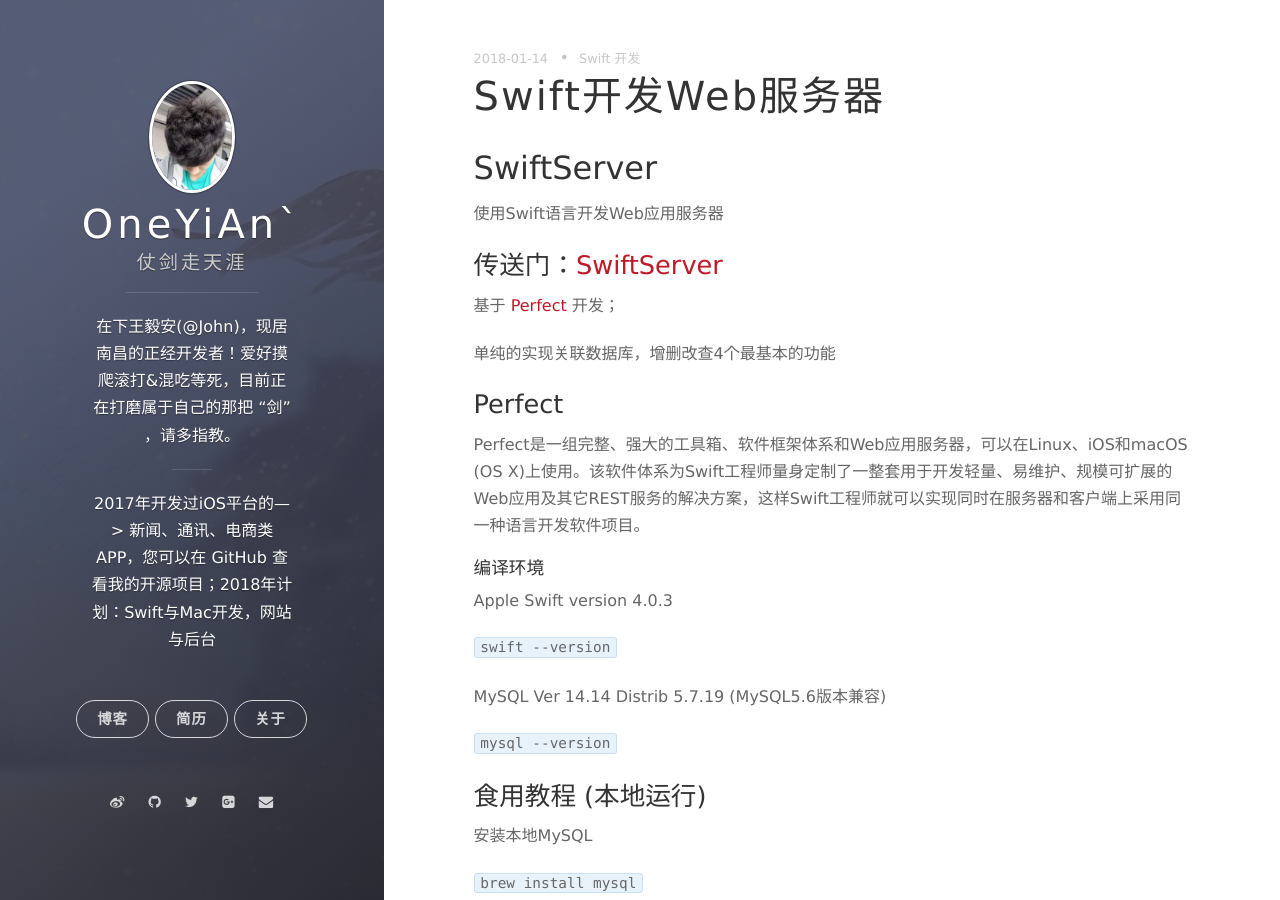
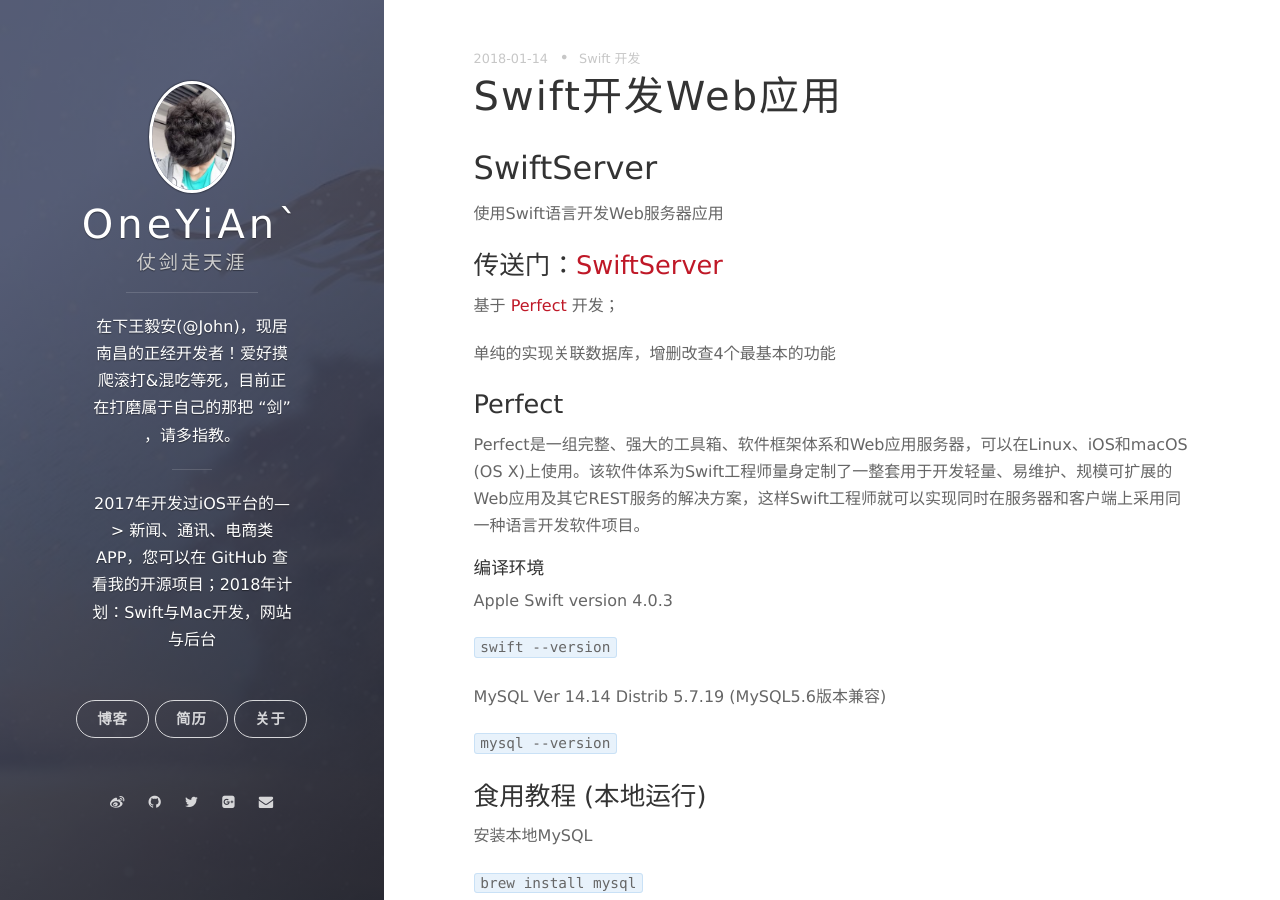
Before and after one commit to oneyian/oneyian.github.com, a Jekyll site: the page built from _posts/2018-01-15-Swift开发Web服务器.md, in a window 1280 px wide and 900 px high. Built offline with Jekyll 4.4.1, drawn with Linux system fonts in a browser that asks for light colours; nearby versions of some CDN libraries; comment, search, counter and statistics services are not loaded.

Commit message:
Update 2018-01-15-Swift开发Web服务器.md

```diff
--- a/_posts/2018-01-15-Swift开发Web服务器.md
+++ b/_posts/2018-01-15-Swift开发Web服务器.md
@@ -1,11 +1,11 @@
 ---
 layout: post
-title: Swift开发Web服务器
+title: Swift开发Web应用
 date: 2018-01-14 18:00:00
 tags: Swift 开发
 ---
 ## SwiftServer
-使用Swift语言开发Web应用服务器
+使用Swift语言开发Web服务器应用
 ### 传送门：[SwiftServer](https://github.com/oneyian/SwiftServer)
 
 基于 [Perfect](https://www.perfect.org/docs/index_zh_CN.html) 开发；
```
